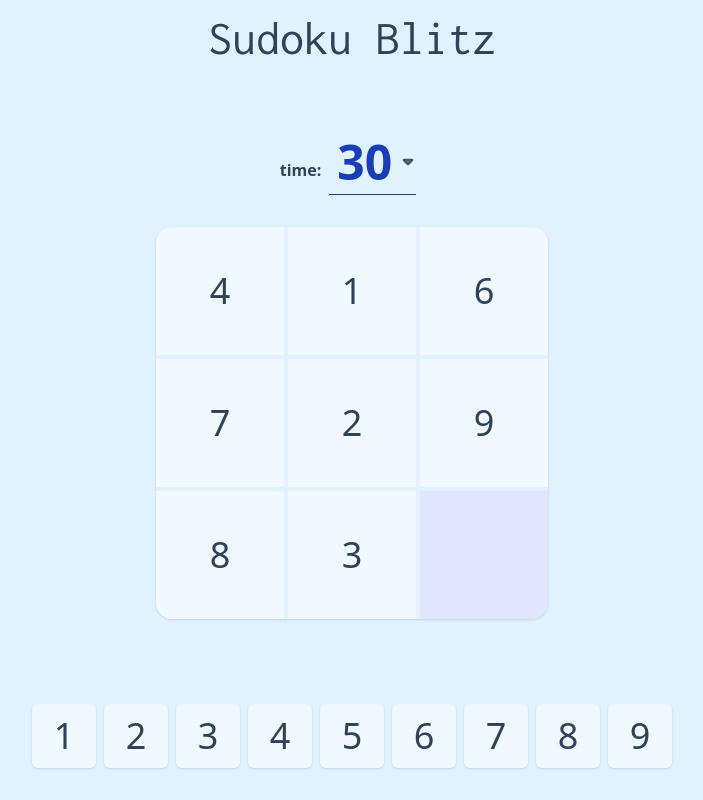
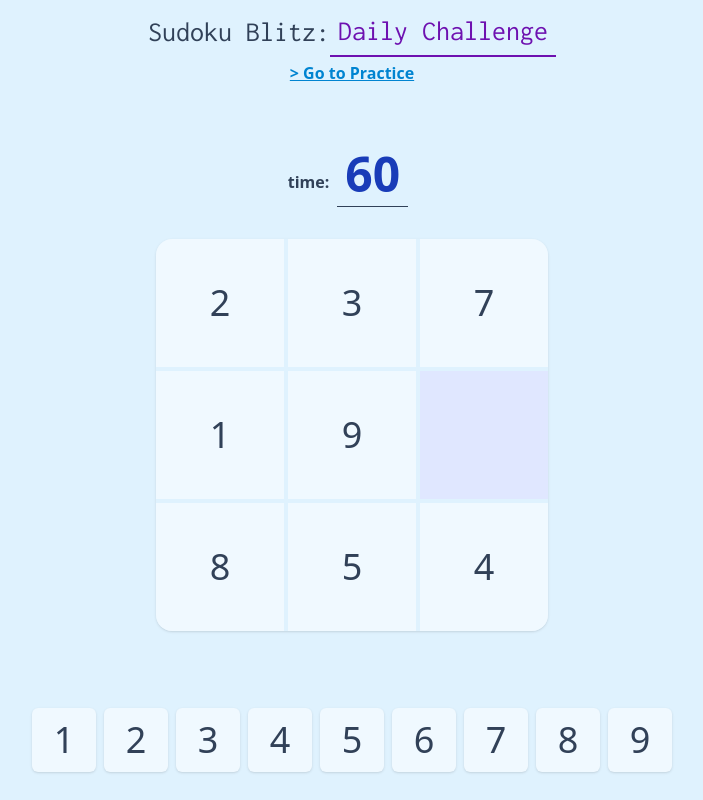
Before and after one commit to Sofia-Ortega/sudoku-blitz, a React (Vite) app: page / in a window 1280 px wide. Shown: the whole page, without its empty margins (288-991 px from the left). Built offline with nearby package versions, Linux system fonts and the light colour scheme.

Commit message:
To Daily Challenge

```diff
--- a/src/App.css
+++ b/src/App.css
@@ -17,5 +17,5 @@ body,
 
 h1 {
   font-family: "Inconsolata";
-  font-size: 48px;
+  font-size: 28px;
 }
--- a/src/App.tsx
+++ b/src/App.tsx
@@ -8,30 +8,28 @@ import { useInput } from "./components/InputContext";
 import Header from "./components/Header/Header";
 import GameOver from "./components/GameOver/GameOver";
 
-const randomGrid = (): (number | null)[] => {
-  let digits: (number | null)[] = [1, 2, 3, 4, 5, 6, 7, 8, 9];
-
-  const missingIndex = Math.floor(Math.random() * digits.length);
-  digits[missingIndex] = null;
-
-  let shuffled = digits
-    .map((value) => ({ value, sort: Math.random() }))
-    .sort((a, b) => a.sort - b.sort)
-    .map(({ value }) => value);
-
-  return shuffled;
+const mulberry32 = (seed: number) => {
+  return function () {
+    seed |= 0;
+    seed = (seed + 0x6d2b79f5) | 0;
+    let t = Math.imul(seed ^ (seed >>> 15), 1 | seed);
+    t = (t + Math.imul(t ^ (t >>> 7), 61 | t)) ^ t;
+    return ((t ^ (t >>> 14)) >>> 0) / 4294967296;
+  };
 };
 
-const shakeVariants = {
-  shake: {
-    x: [0, -5, 5, -5, 5, 0],
-    transition: { duration: 0.4 },
-  },
+const getDailySeed = (): number => {
+  const today = new Date().toISOString().slice(0, 10); // e.g. "2025-05-20"
+  let hash = 0;
+  for (let i = 0; i < today.length; i++) {
+    hash = today.charCodeAt(i) + ((hash << 5) - hash);
+  }
+
+  console.log(hash);
+  return hash;
 };
 
 function App() {
-  const [gridNums, setGridNums] = useState<(number | null)[]>(randomGrid());
-
   const [score, setScore] = useState(0);
   const correctCount = useRef<number>(0);
   const attemptCount = useRef<number>(0);
@@ -39,6 +37,32 @@ function App() {
 
   const [playing, setPlaying] = useState(false);
   const [gameOver, setGameOver] = useState(false);
+  const [dailyChallenge, setDailyChallenge] = useState(true);
+
+  const randomGrid = (): (number | null)[] => {
+    let digits: (number | null)[] = [1, 2, 3, 4, 5, 6, 7, 8, 9];
+
+    let rng: () => number;
+
+    if (dailyChallenge) {
+      const seed = getDailySeed() + attemptCount.current;
+      rng = mulberry32(seed);
+    } else {
+      rng = Math.random;
+    }
+
+    const missingIndex = Math.floor(rng() * digits.length);
+    digits[missingIndex] = null;
+
+    let shuffled = digits
+      .map((value) => ({ value, sort: rng() }))
+      .sort((a, b) => a.sort - b.sort)
+      .map(({ value }) => value);
+
+    return shuffled;
+  };
+
+  const [gridNums, setGridNums] = useState<(number | null)[]>(randomGrid());
 
   const controls = useAnimation();
 
@@ -97,7 +121,10 @@ function App() {
 
   return (
     <div className="bg-sky-100 h-dvh w-screen flex flex-col justify-around items-center gap-10">
-      <Header />
+      <Header
+        dailyChallenge={dailyChallenge}
+        setDailyChallenge={setDailyChallenge}
+      />
       {gameOver ? (
         <>
           <GameOver score={score} accuracy={accuracy} resetGame={resetGame} />
@@ -109,6 +136,7 @@ function App() {
             <Timer
               score={score}
               playing={playing}
+              dailyChallenge={dailyChallenge}
               timerFinished={timerFinished}
             />
             <motion.div animate={controls}>
--- a/src/components/Header/Header.tsx
+++ b/src/components/Header/Header.tsx
@@ -1,3 +1,29 @@
-export default function Header() {
-  return <h1 className="text-center text-slate-700">Sudoku Blitz</h1>;
+import { Dispatch, SetStateAction } from "react";
+
+interface Props {
+  dailyChallenge: boolean;
+  setDailyChallenge: Dispatch<SetStateAction<boolean>>;
 }
+
+export default function Header({ dailyChallenge, setDailyChallenge }: Props) {
+  return (
+    <div className="flex flex-col justify-center gap-1">
+      <div className="flex justify-center items-center">
+        <h1 className="text-center text-slate-700">Sudoku Blitz: </h1>
+        <div
+          className={`${
+            dailyChallenge ? "text-purple-800" : "text-blue-800"
+          }   p-2 border-b-2`}
+        >
+          <h1>{dailyChallenge ? "Daily Challenge" : "Practice"}</h1>
+        </div>
+      </div>
+      <button
+        onClick={() => setDailyChallenge(!dailyChallenge)}
+        className={`underline font-bold ${"text-sky-600"}`}
+      >
+        {!dailyChallenge ? "> Go to Daily Challenge" : "> Go to Practice"}
+      </button>
+    </div>
+  );
+}
--- a/src/components/Timer/Timer.tsx
+++ b/src/components/Timer/Timer.tsx
@@ -35,12 +35,14 @@ const animArrow = {
 interface DropdownProps {
   score: number;
   playing: boolean;
+  dailyChallenge: boolean;
   timerFinished: () => void;
 }
 
 export default function Timer({
   score,
   playing,
+  dailyChallenge,
   timerFinished,
 }: DropdownProps) {
   const { timerSelection, setTimerSelection } = useInput();
@@ -48,16 +50,15 @@ export default function Timer({
   const TIMER_OPTIONS = [15, 30, 45, 60];
 
   const [isOpen, setIsOpen] = useState<boolean>(false);
-  const [selected, setSelected] = useState<number>(
-    timerSelection || TIMER_OPTIONS[1]
-  );
+  const [selected, setSelected] = useState<number>(timerSelection || 60);
   const intervalRef = useRef<ReturnType<typeof setInterval> | null>(null);
 
   const handleTimerClick = () => {
-    if (!playing) {
+    if (!playing && !dailyChallenge) {
       setIsOpen((prev) => !prev);
     }
   };
+
   const handleSelect = (option: number) => {
     setSelected(option);
     setIsOpen(false);
@@ -119,14 +120,15 @@ export default function Timer({
         >
           <div
             className={`flex justify-between items-center font-bold text-blue-800 text-5xl select-none ${
-              !playing ? "cursor-pointer" : ""
+              !playing && !dailyChallenge ? "cursor-pointer" : ""
             }`}
             onClick={handleTimerClick}
           >
             <span className="mx-2 ">{selected}</span>
             <motion.div
               variants={animArrow}
-              animate={!playing ? "open" : "closed"}
+              animate={!playing && !dailyChallenge ? "open" : "closed"}
+              initial={"closed"}
             >
               <Arrow isOpen={isOpen} />
             </motion.div>
```
